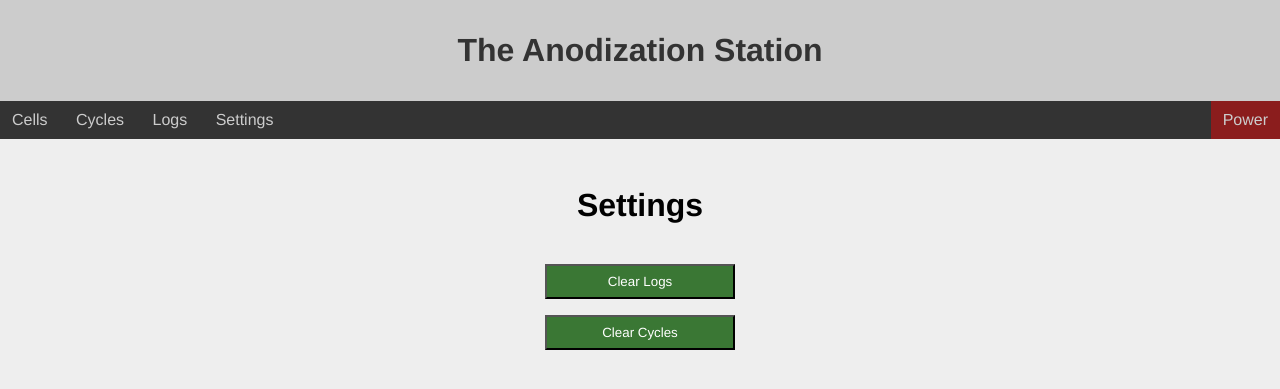
After one commit to cvanesse/AnodizationStation, a Python web app: template app/templates/settings.html in a window 1280 px wide. The commit adds this page. Shown: the top 389 px of the page. Run offline with Jinja, Linux system fonts and the light colour scheme; the template is opened without the code that fills it, so the values that code supplies are empty.

Commit message:
Added database clearing from a standalone settings menu on the frontend

```diff
--- /dev/null
+++ b/app/static/js/settings.js
@@ -0,0 +1,39 @@
+function clear_logs(){
+    // Asynchronously tell the server to start the cell, then update the cellbox
+    xhttp = new XMLHttpRequest();
+    xhttp.onreadystatechange = function() {
+        if (this.readyState == 4) {
+            if (this.status == 200) {
+                if (this.responseText == "Success") {
+                    setwaiting(cell_id);
+                    setTimeout(render_cellbox(cell_id), 15);
+                } else {
+                    alert(this.responseText);
+                    setTimeout(render_cellbox(cell_id), 15);
+                }
+            }
+        }
+    };
+    xhttp.open("POST", "/clear_logs", true);
+    xhttp.setRequestHeader('content-type', 'application/json; charset=UTF-8');
+}
+
+function clear_cycles(){
+    // Asynchronously tell the server to start the cell, then update the cellbox
+    xhttp = new XMLHttpRequest();
+    xhttp.onreadystatechange = function() {
+        if (this.readyState == 4) {
+            if (this.status == 200) {
+                if (this.responseText == "Success") {
+                    setwaiting(cell_id);
+                    setTimeout(render_cellbox(cell_id), 15);
+                } else {
+                    alert(this.responseText);
+                    setTimeout(render_cellbox(cell_id), 15);
+                }
+            }
+        }
+    };
+    xhttp.open("POST", "/clear_cycles", true);
+    xhttp.setRequestHeader('content-type', 'application/json; charset=UTF-8');
+}
--- a/app/templates/base.html
+++ b/app/templates/base.html
@@ -24,6 +24,7 @@
         <a class="base-navlink" href="{{ url_for('render_cell_control') }}">Cells</a>
         <a class="base-navlink" href="{{ url_for('render_cycle_page') }}">Cycles</a>
         <a class="base-navlink" href="{{ url_for('render_log_page') }}">Logs</a>
+        <a class="base-navlink" href="{{ url_for('render_settings_page') }}">Settings</a>
     </div>
 
     <div class="floatclear"></div>
--- /dev/null
+++ b/app/templates/settings.html
@@ -0,0 +1,26 @@
+{% extends "base.html" %}
+
+{% block content %}
+    <script type="text/javascript" src="{{ url_for('static', filename='js/settings.js') }}"></script>
+
+    <link rel="stylesheet"
+        type="text/css"
+        href="{{ url_for('static', filename='styles/forms.css') }}" />
+
+    <div class="centered-form-grid">
+        <div class="centered-form-box">
+            <h1>Settings</h1>
+
+            <form class="centered-form" action="" method="post" enctype="multipart/form-data">
+                <div class="form-element">
+                    <input type="submit" value="Clear Logs" onclick=clear_logs()>
+                </div>
+                <div class="floatclear"></div>
+                <div class="form-element">
+                    <input type="submit" value="Clear Cycles" onclick=clear_cycles()>
+                </div>
+            </form>
+        </div>
+    </div>
+
+{% endblock %}
```
Also changed, not shown: app/routes.py (+16 -0 lines), app/station/cyclebank/__init__.py (+17 -1 lines), app/station/logger/__init__.py (+15 -0 lines).
